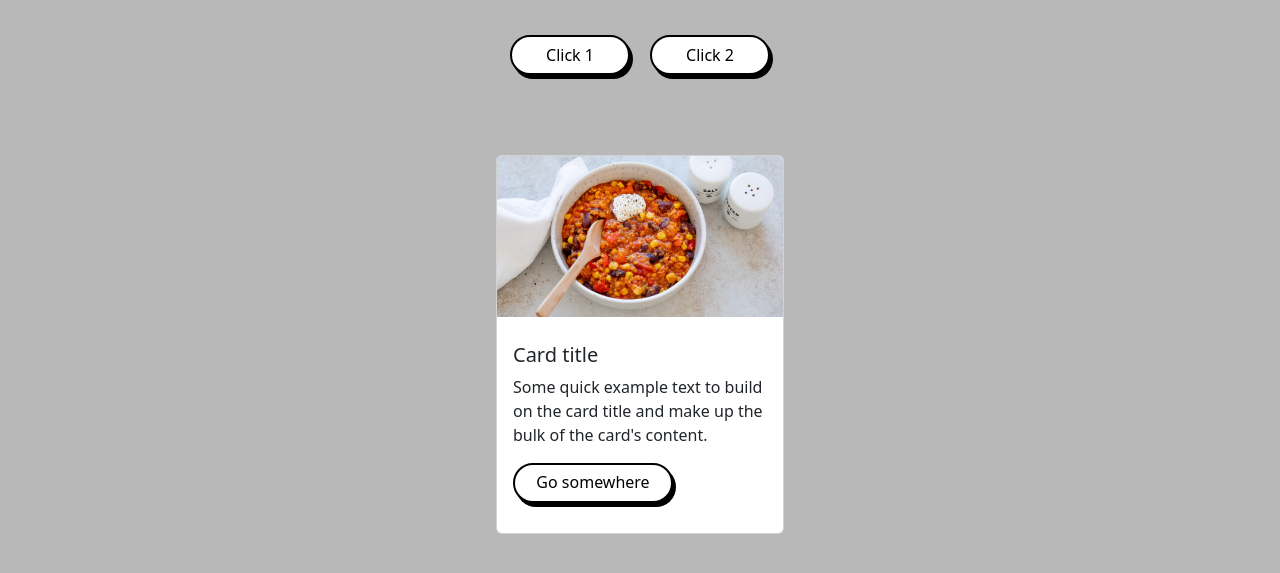
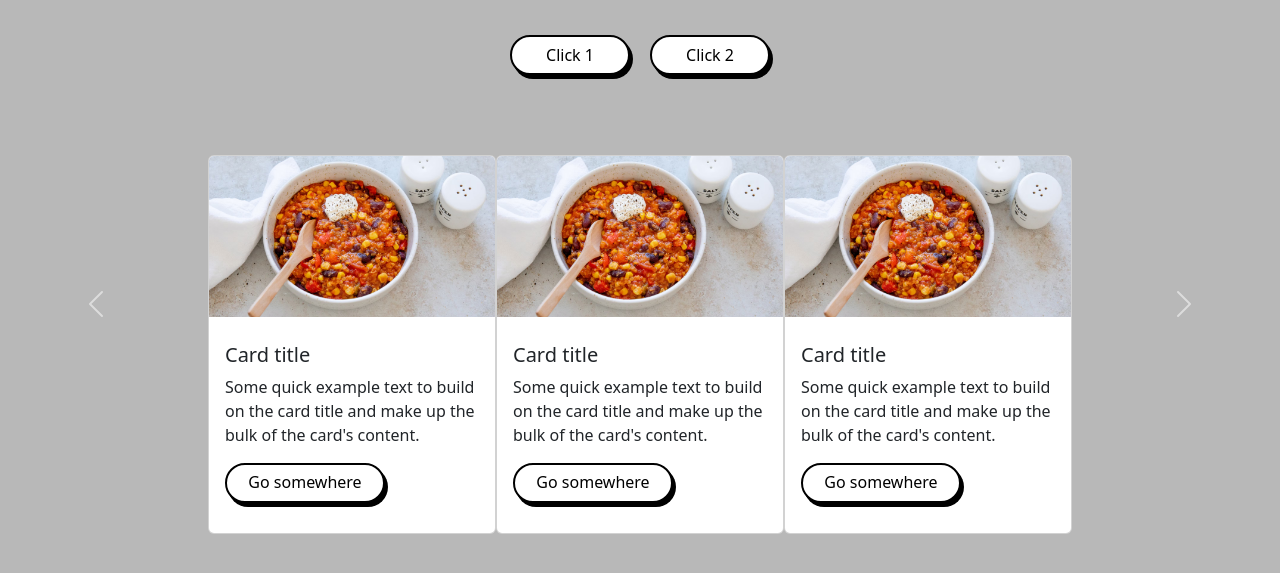
Before and after one commit to chazrsmit/Projet-Recettes, a plain HTML site: page index.html in a window 1280 px wide. Shown: the part 171-744 px from the top of the page. Drawn offline with nearby package versions, Linux system fonts and the light colour scheme.

Commit message:
update carousel

```diff
--- a/index.html
+++ b/index.html
@@ -20,8 +20,80 @@
         <button class="boutn" href="https://www.google.com">Click 2</button>
      </div>
 
+     <div id="carouselExample" class="carousel slide">
+      <div class="carousel-inner">
 
-<div class="div1">
+      <!-- Les 3 premières cards -->
+        <div class="carousel-item active">
+          <div class="cards-wrapper div1">
+            <div class="card" style="width: 18rem;">
+             <img src="assets/img/chili274_v-fullhd.avif" class="card-img-top" alt="...">
+             <div class="card-body">
+               <h5 class="card-title">Card title</h5>
+               <p class="card-text">Some quick example text to build on the card title and make up the bulk of the card's content.</p>
+               <a href="#" class="btn btn-primary">Go somewhere</a>
+             </div>
+            </div>
+            <div class="card" style="width: 18rem;">
+              <img src="assets/img/chili274_v-fullhd.avif" class="card-img-top" alt="...">
+              <div class="card-body">
+                <h5 class="card-title">Card title</h5>
+                <p class="card-text">Some quick example text to build on the card title and make up the bulk of the card's content.</p>
+                <a href="#" class="btn btn-primary">Go somewhere</a>
+              </div>
+             </div>
+             <div class="card" style="width: 18rem;">
+              <img src="assets/img/chili274_v-fullhd.avif" class="card-img-top" alt="...">
+              <div class="card-body">
+                <h5 class="card-title">Card title</h5>
+                <p class="card-text">Some quick example text to build on the card title and make up the bulk of the card's content.</p>
+                <a href="#" class="btn btn-primary">Go somewhere</a>
+              </div>
+             </div>
+           </div>
+        </div>
+        <!-- Les 3 cards suivantes -->
+        <div class="carousel-item">
+          <div class="cards-wrapper div1">
+            <div class="card" style="width: 18rem;">
+             <img src="assets/img/chili274_v-fullhd.avif" class="card-img-top" alt="...">
+             <div class="card-body">
+               <h5 class="card-title">Card title</h5>
+               <p class="card-text">Some quick example text to build on the card title and make up the bulk of the card's content.</p>
+               <a href="#" class="btn btn-primary">Go somewhere</a>
+             </div>
+            </div>
+            <div class="card" style="width: 18rem;">
+              <img src="assets/img/chili274_v-fullhd.avif" class="card-img-top" alt="...">
+              <div class="card-body">
+                <h5 class="card-title">Card title</h5>
+                <p class="card-text">Some quick example text to build on the card title and make up the bulk of the card's content.</p>
+                <a href="#" class="btn btn-primary">Go somewhere</a>
+              </div>
+             </div>
+             <div class="card" style="width: 18rem;">
+              <img src="assets/img/chili274_v-fullhd.avif" class="card-img-top" alt="...">
+              <div class="card-body">
+                <h5 class="card-title">Card title</h5>
+                <p class="card-text">Some quick example text to build on the card title and make up the bulk of the card's content.</p>
+                <a href="#" class="btn btn-primary">Go somewhere</a>
+              </div>
+             </div>
+           </div>
+        </div>
+      </div>
+      <!-- Les boutons gauche et droite -->
+      <button class="carousel-control-prev" type="button" data-bs-target="#carouselExample" data-bs-slide="prev">
+        <span class="carousel-control-prev-icon" aria-hidden="true"></span>
+        <span class="visually-hidden">Previous</span>
+      </button>
+      <button class="carousel-control-next" type="button" data-bs-target="#carouselExample" data-bs-slide="next">
+        <span class="carousel-control-next-icon" aria-hidden="true"></span>
+        <span class="visually-hidden">Next</span>
+      </button>
+    </div>
+
+    <!-- <div class="div1">
      <div class="card" style="width: 18rem;">
       <img src="assets/img/chili274_v-fullhd.avif" class="card-img-top" alt="...">
       <div class="card-body">
@@ -29,8 +101,8 @@
         <p class="card-text">Some quick example text to build on the card title and make up the bulk of the card's content.</p>
         <a href="#" class="btn btn-primary">Go somewhere</a>
       </div>
-    </div>
-</div>
+     </div>
+    </div> -->
 
     <!-- Scripts Bootstrap -->
     <script src="https://cdn.jsdelivr.net/npm/@popperjs/core@2.11.8/dist/umd/popper.min.js" integrity="sha384-I7E8VVD/ismYTF4hNIPjVp/Zjvgyol6VFvRkX/vR+Vc4jQkC+hVqc2pM8ODewa9r" crossorigin="anonymous"></script>
--- a/style/style.css
+++ b/style/style.css
@@ -91,3 +91,8 @@ h1 {
 .card-title {
     padding-top: 10px !important;
 }
+
+.cards-wrapper {
+    display:flex;
+    justify-content: center;
+}
```
